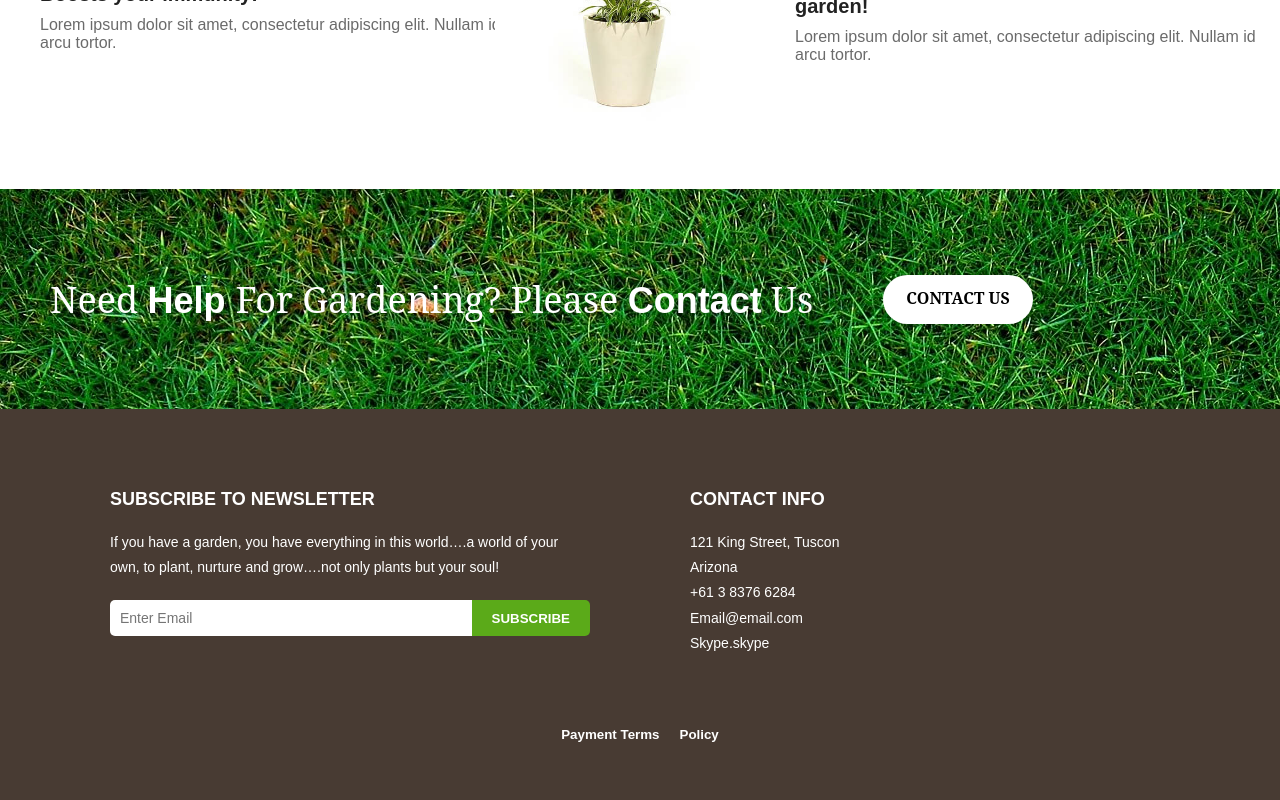
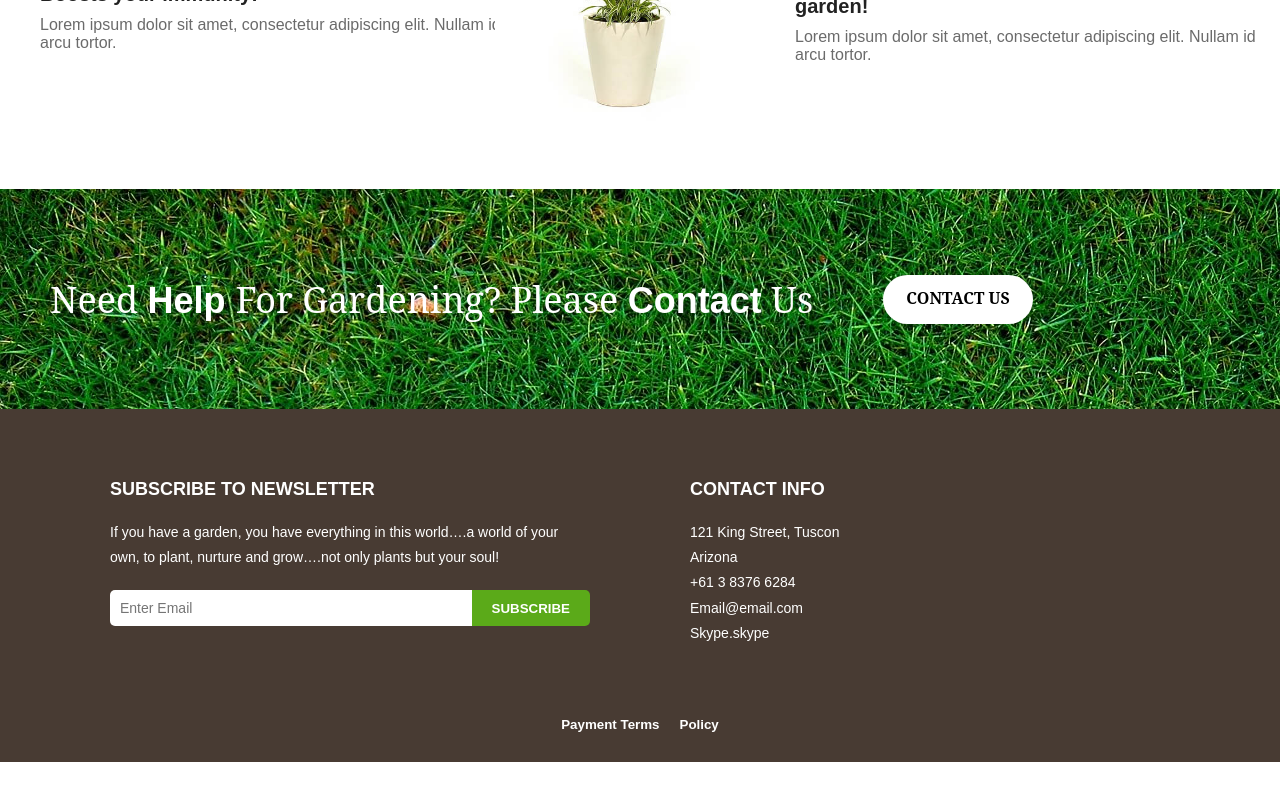
Before and after one commit to Sobia-s/Garden-firm-project, a React (Create React App) app: page / in a window 1280 px wide. Shown: the part 1777-2577 px from the top of the page. After the commit the page ends 2539 px from the top, so only its background shows below. Built offline with nearby package versions, Linux system fonts and the light colour scheme.

Commit message:
minimize space in footer

```diff
--- a/src/components/Footer/footer.css
+++ b/src/components/Footer/footer.css
@@ -6,8 +6,10 @@
  .footer {
     background-color: rgba(72, 59, 51, 1);
     color: #ffffff;
-    padding: 80px 0;
+    padding-top: 70px;
+    padding-bottom: 10px;
     font-family: Maven Pro, sans-serif;
+
 }
 
 .footer-container {
```
